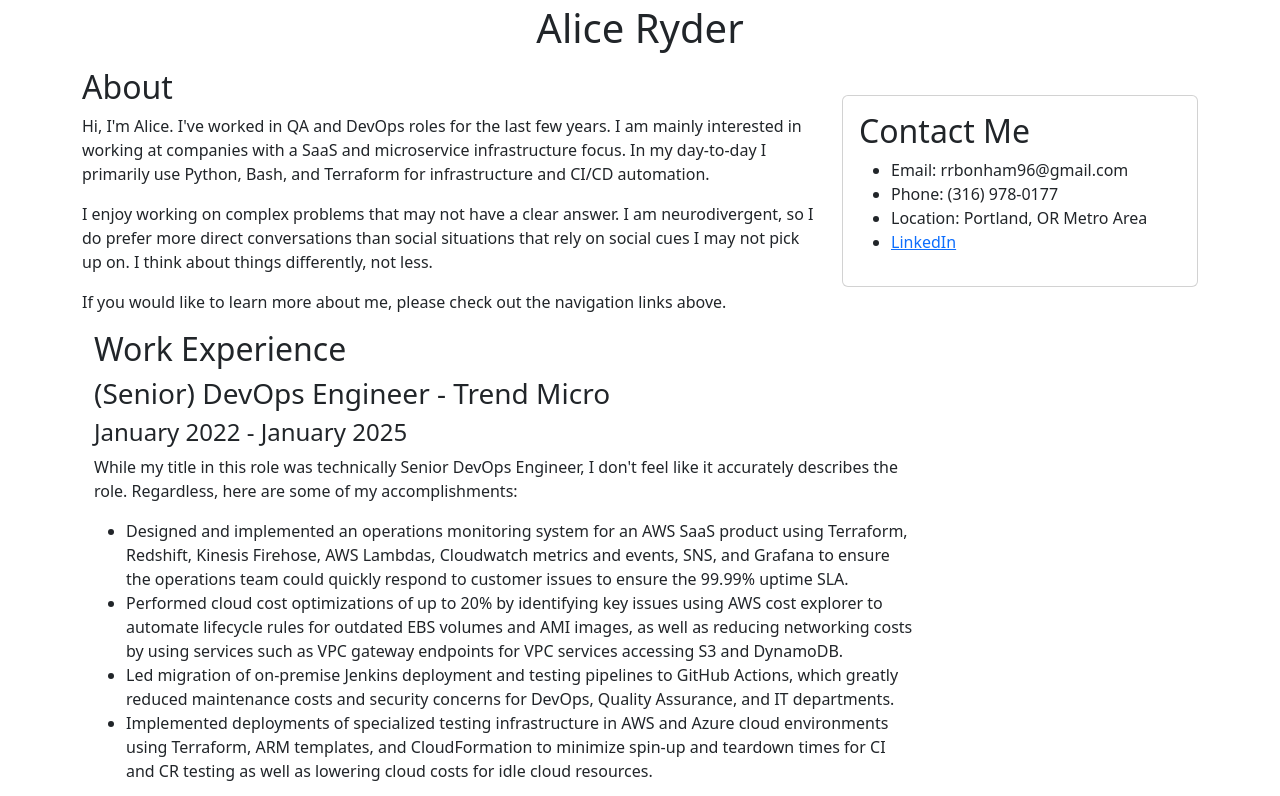
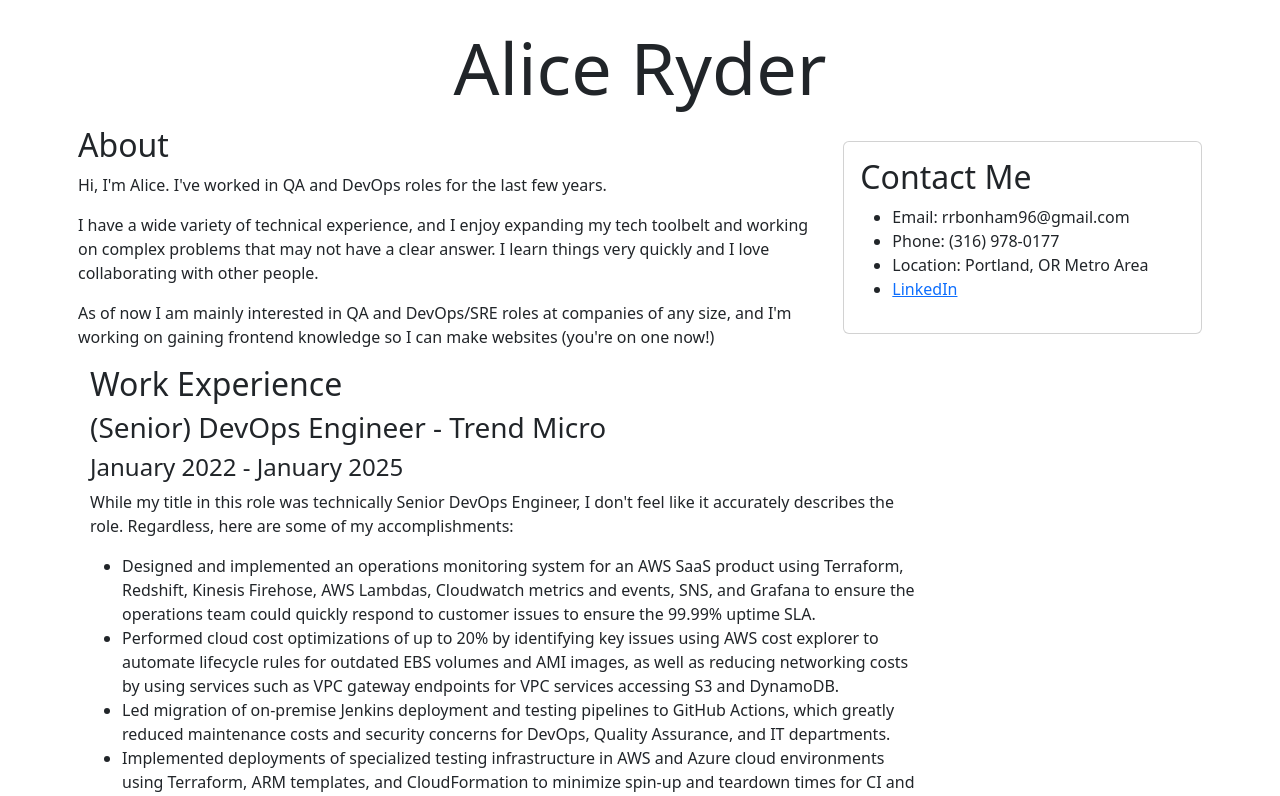
Before and after one commit to alice-ryder/alice-ryder.github.io, a plain HTML site: page index.html in a window 1280 px wide. Shown: the top 796 px of the page. Drawn offline with nearby package versions, Linux system fonts and the light colour scheme.

Commit message:
new about section

```diff
--- a/index.html
+++ b/index.html
@@ -10,8 +10,8 @@
 </head>
 
 <body>
-  <main class="container mt-1">
-    <h1 class="text-center">
+  <main class="container mt-3 p-2">
+    <h1 class="text-center display-2">
       Alice Ryder
     </h1>
     <div class="row mt-3 align-items-center">
@@ -19,18 +19,15 @@
         <h2>About</h2>
         <p>
           Hi, I'm Alice. I've worked in QA and DevOps roles for the last few years.
-          I am mainly interested in working at companies with a SaaS and microservice
-          infrastructure focus. In my day-to-day I primarily use Python, Bash, and Terraform for infrastructure and
-          CI/CD automation.
         </p>
         <p>
-          I enjoy working on complex problems that may not have a clear
-          answer. I am neurodivergent, so I do prefer more direct conversations than social
-          situations that rely on social cues I may not pick up on. I think about things
-          differently, not less.
+          I have a wide variety of technical experience, and I enjoy expanding my tech toolbelt
+          and working on complex problems that may not have a clear answer.
+          I learn things very quickly and I love collaborating with other people.
         </p>
         <p>
-          If you would like to learn more about me, please check out the navigation links above.
+          As of now I am mainly interested in QA and DevOps/SRE roles at companies of any size,
+          and I'm working on gaining frontend knowledge so I can make websites (you're on one now!)
         </p>
       </section>
       <div class="col">
```
